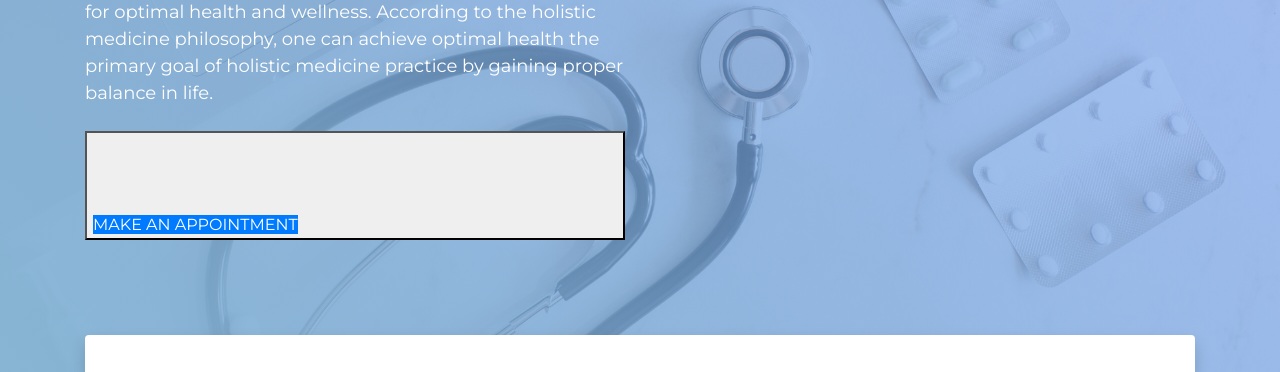
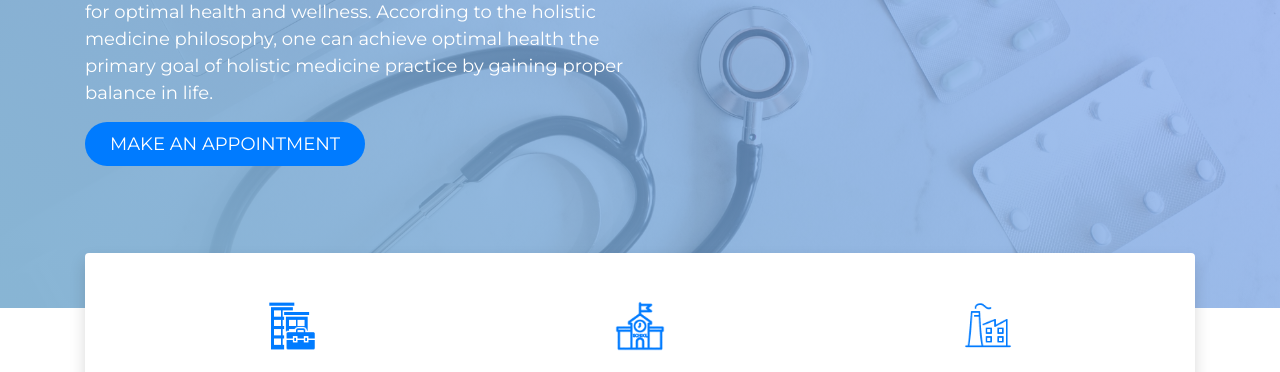
Before and after one commit to vishalsankpal/the-hollistic-wellness, a plain HTML site: page index.html in a window 1280 px wide. Shown: the part 403-775 px from the top of the page. Drawn offline with nearby package versions, Linux system fonts and the light colour scheme.

Commit message:
padding issue

```diff
--- a/index.html
+++ b/index.html
@@ -99,7 +99,7 @@
                         <div class="col-md-6 order-2 order-md-1 d-flex flex-column justify-content-center">
                             <h1 class="show-case-heading text-white mb-4 text-center text-md-left text-uppercase">The Holistic <br><span id="typed"></span></h1>
                             <p class="show-case-disdcription text-white mb-4 text-center text-md-left">Holistic medicine is a form of healing that considers the whole person body, mind, spirit, and emotions in the quest for optimal health and wellness. According to the holistic medicine philosophy, one can achieve optimal health the primary goal of holistic medicine practice by gaining proper balance in life.</p>
-                                <button class=" sectionclass text-center text-md-left">
+                                <button class="about-us text-center text-md-left">
                                     <a href="#appointment-form" class="bg-primary text-white text-uppercase">
                                         Make an Appointment
                                     </a>
```
